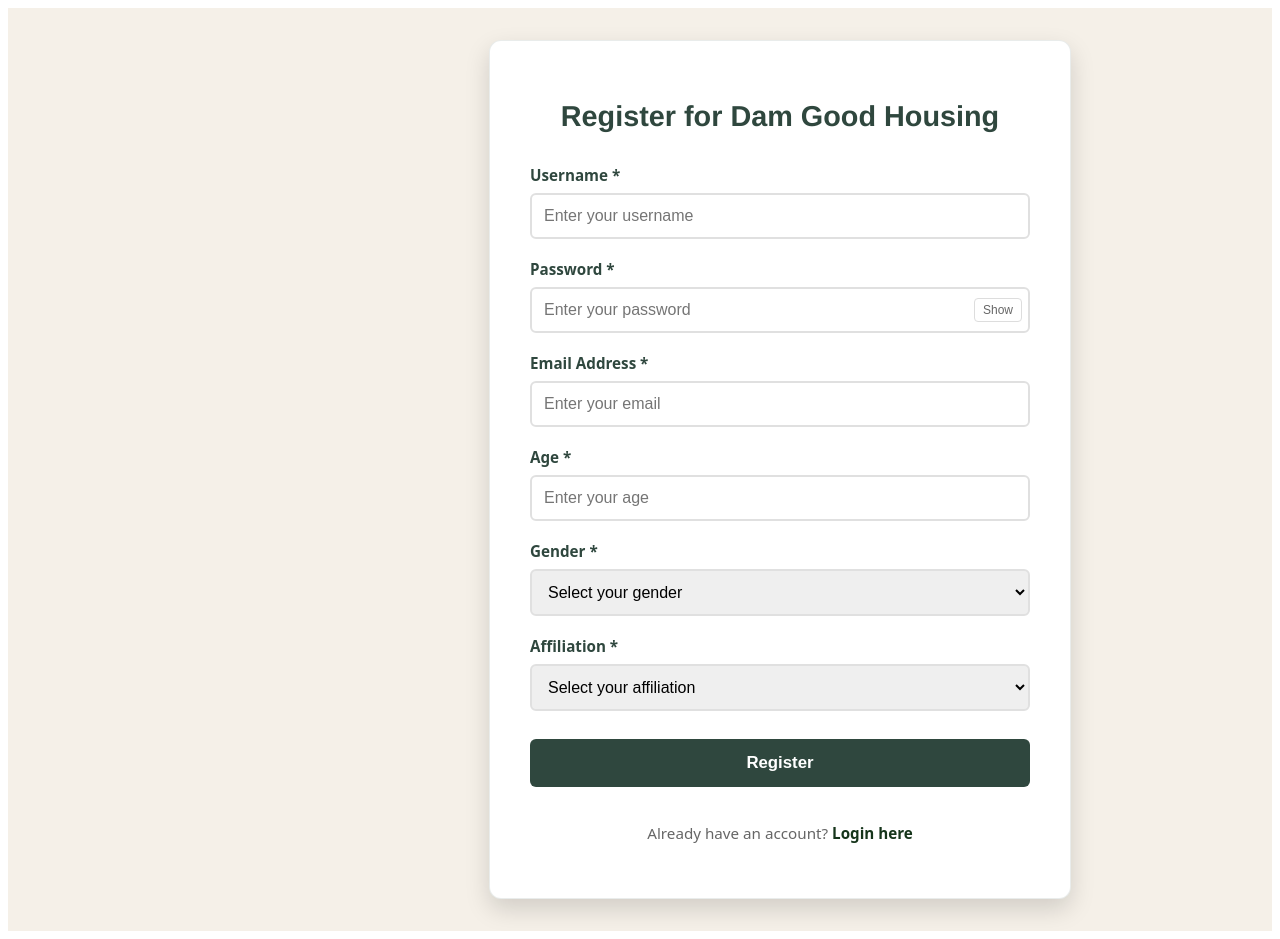
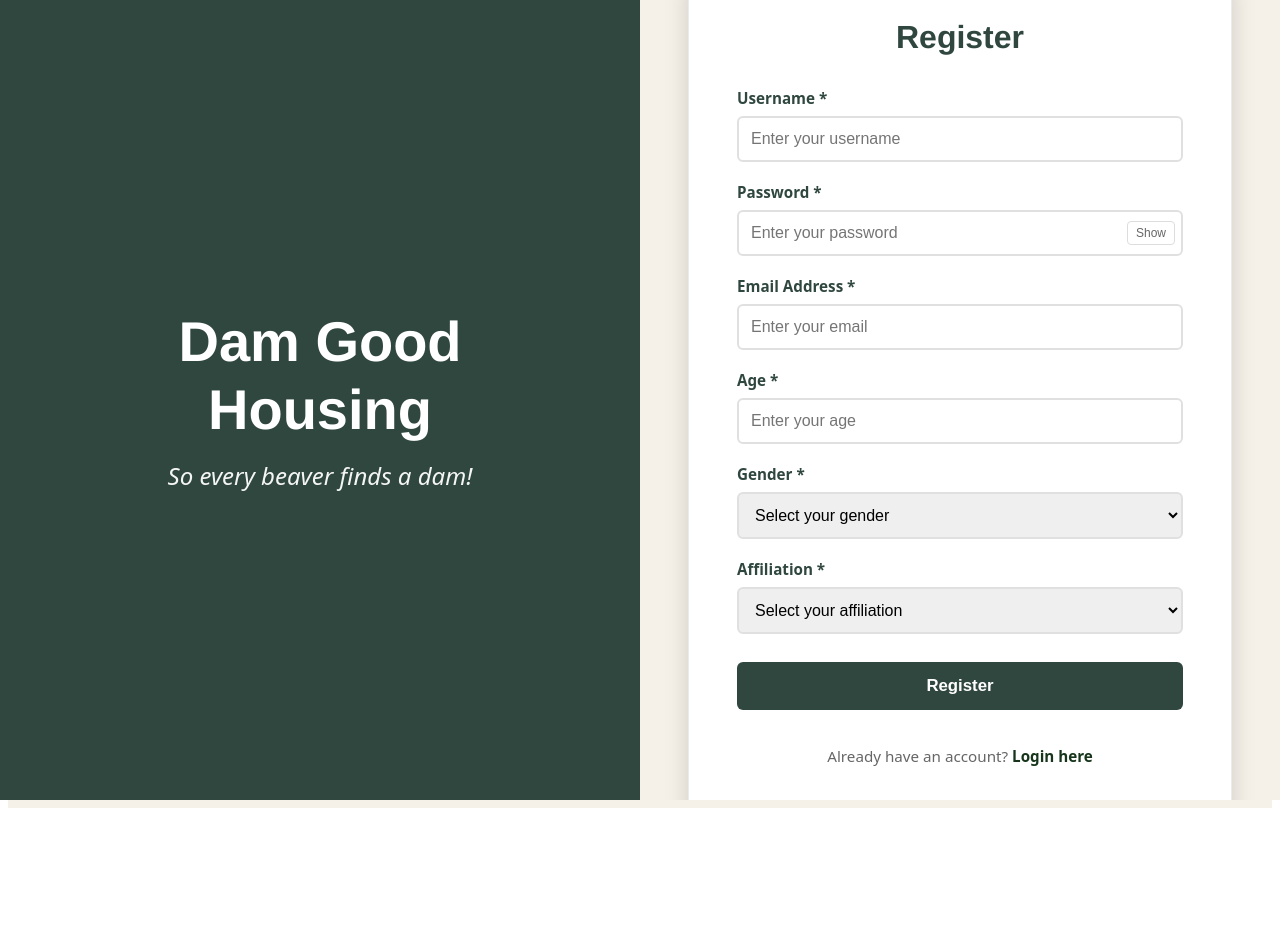
Before and after one commit to mediulus/Final-Project-FrontEnd, a Vue app: page /register in a window 1280 px wide. After the commit the page ends 816 px from the top, so only its background shows below. Built offline with nearby package versions, Linux system fonts and the light colour scheme; no server answers.

Commit message:
Login/register page UI updates

```diff
--- a/src/pages/Login.vue
+++ b/src/pages/Login.vue
@@ -1,8 +1,19 @@
 <template>
   <main class="login-page">
-    <div class="login-container">
-      <h1>Login to Dam Good Housing</h1>
-      <form @submit.prevent="handleLogin" class="login-form">
+    <div class="split-layout">
+      <!-- Left Side - Branding -->
+      <div class="branding-panel">
+        <div class="branding-content">
+          <h1 class="branding-title">Dam Good Housing</h1>
+          <p class="branding-tagline">So every beaver finds a dam!</p>
+        </div>
+      </div>
+
+      <!-- Right Side - Login Form -->
+      <div class="form-panel">
+        <div class="login-container">
+          <h2>Login</h2>
+          <form @submit.prevent="handleLogin" class="login-form">
         <div class="form-group">
           <label for="username">Username</label>
           <input
@@ -36,7 +47,9 @@
           Don't have an account?
           <router-link to="/register">Register here</router-link>
         </p>
-      </form>
+          </form>
+        </div>
+      </div>
     </div>
   </main>
 </template>
@@ -180,17 +193,71 @@ export default {
 
 <style scoped>
 .login-page {
-  min-height: calc(100vh - 60px);
+  position: fixed;
+  top: 0;
+  left: 0;
+  right: 0;
+  bottom: 0;
+  width: 100vw;
+  height: 100vh;
+  display: flex;
+  padding: 0;
+  margin: 0;
+  overflow: hidden;
+}
+
+.split-layout {
+  display: flex;
+  width: 100%;
+  height: 100%;
+}
+
+/* Left Panel - Branding */
+.branding-panel {
+  flex: 1;
+  background: rgb(47, 71, 62);
   display: flex;
   align-items: center;
   justify-content: center;
-  padding: 2rem;
+  padding: 3rem;
+  color: white;
+}
+
+.branding-content {
+  text-align: center;
+  max-width: 500px;
+}
+
+.branding-title {
+  font-size: 3.5rem;
+  font-weight: 800;
+  margin: 0 0 1rem 0;
+  line-height: 1.2;
+  color: white;
+}
+
+.branding-tagline {
+  font-size: 1.5rem;
+  font-weight: 300;
+  font-style: italic;
+  color: rgba(255, 255, 255, 0.95);
+  margin: 0;
+}
+
+/* Right Panel - Form */
+.form-panel {
+  flex: 1;
+  display: flex;
+  align-items: center;
+  justify-content: center;
+  padding: 3rem;
   background: #f5f0e8;
+  overflow-y: auto;
 }
 
 .login-container {
   background: white;
-  padding: 2.5rem;
+  padding: 3rem;
   border-radius: 12px;
   box-shadow: 0 10px 25px rgba(0, 0, 0, 0.15);
   width: 100%;
@@ -198,11 +265,12 @@ export default {
   border: 1px solid rgba(47, 71, 62, 0.1);
 }
 
-h1 {
+h2 {
   text-align: center;
   color: rgb(47, 71, 62);
-  margin-bottom: 2rem;
-  font-size: 1.8rem;
+  margin: 0 0 2rem 0;
+  font-size: 2rem;
+  font-weight: 700;
 }
 
 .login-form {
@@ -286,4 +354,32 @@ h1 {
   text-decoration: underline;
   color: rgb(47, 71, 62);
 }
+
+/* Responsive Design */
+@media (max-width: 968px) {
+  .split-layout {
+    flex-direction: column;
+  }
+
+  .branding-panel {
+    min-height: 40vh;
+    padding: 2rem;
+  }
+
+  .branding-title {
+    font-size: 2.5rem;
+  }
+
+  .branding-tagline {
+    font-size: 1.2rem;
+  }
+
+  .form-panel {
+    padding: 2rem;
+  }
+
+  .login-container {
+    padding: 2rem;
+  }
+}
 </style>
--- a/src/pages/Register.vue
+++ b/src/pages/Register.vue
@@ -1,8 +1,19 @@
 <template>
   <main class="register-page">
-    <div class="register-container">
-      <h1>Register for Dam Good Housing</h1>
-  <form @submit.prevent="handleRegister" class="register-form">
+    <div class="split-layout">
+      <!-- Left Side - Branding -->
+      <div class="branding-panel">
+        <div class="branding-content">
+          <h1 class="branding-title">Dam Good Housing</h1>
+          <p class="branding-tagline">So every beaver finds a dam!</p>
+        </div>
+      </div>
+
+      <!-- Right Side - Register Form -->
+      <div class="form-panel">
+        <div class="register-container">
+          <h2>Register</h2>
+          <form @submit.prevent="handleRegister" class="register-form">
         <div class="form-group">
           <label for="username">Username *</label>
           <input
@@ -81,7 +92,9 @@
         <p class="login-link">
           Already have an account? <router-link to="/login">Login here</router-link>
         </p>
-      </form>
+          </form>
+        </div>
+      </div>
     </div>
   </main>
 </template>
@@ -148,17 +161,71 @@ export default {
 
 <style scoped>
 .register-page {
-  min-height: calc(100vh - 60px);
+  position: fixed;
+  top: 0;
+  left: 0;
+  right: 0;
+  bottom: 0;
+  width: 100vw;
+  height: 100vh;
+  display: flex;
+  padding: 0;
+  margin: 0;
+  overflow: hidden;
+}
+
+.split-layout {
+  display: flex;
+  width: 100%;
+  height: 100%;
+}
+
+/* Left Panel - Branding */
+.branding-panel {
+  flex: 1;
+  background: rgb(47, 71, 62);
   display: flex;
   align-items: center;
   justify-content: center;
-  padding: 2rem;
+  padding: 3rem;
+  color: white;
+}
+
+.branding-content {
+  text-align: center;
+  max-width: 500px;
+}
+
+.branding-title {
+  font-size: 3.5rem;
+  font-weight: 800;
+  margin: 0 0 1rem 0;
+  line-height: 1.2;
+  color: white;
+}
+
+.branding-tagline {
+  font-size: 1.5rem;
+  font-weight: 300;
+  font-style: italic;
+  color: rgba(255, 255, 255, 0.95);
+  margin: 0;
+}
+
+/* Right Panel - Form */
+.form-panel {
+  flex: 1;
+  display: flex;
+  align-items: center;
+  justify-content: center;
+  padding: 3rem;
   background: #f5f0e8;
+  overflow-y: auto;
 }
 
 .register-container {
   background: white;
-  padding: 2.5rem;
+  padding: 3rem;
   border-radius: 12px;
   box-shadow: 0 10px 25px rgba(0, 0, 0, 0.15);
   width: 100%;
@@ -166,11 +233,12 @@ export default {
   border: 1px solid rgba(47, 71, 62, 0.1);
 }
 
-h1 {
+h2 {
   text-align: center;
   color: rgb(47, 71, 62);
-  margin-bottom: 2rem;
-  font-size: 1.8rem;
+  margin: 0 0 2rem 0;
+  font-size: 2rem;
+  font-weight: 700;
 }
 
 .register-form {
@@ -256,4 +324,32 @@ h1 {
   text-decoration: underline;
   color: rgb(47, 71, 62);
 }
+
+/* Responsive Design */
+@media (max-width: 968px) {
+  .split-layout {
+    flex-direction: column;
+  }
+
+  .branding-panel {
+    min-height: 40vh;
+    padding: 2rem;
+  }
+
+  .branding-title {
+    font-size: 2.5rem;
+  }
+
+  .branding-tagline {
+    font-size: 1.2rem;
+  }
+
+  .form-panel {
+    padding: 2rem;
+  }
+
+  .register-container {
+    padding: 2rem;
+  }
+}
 </style>
```
